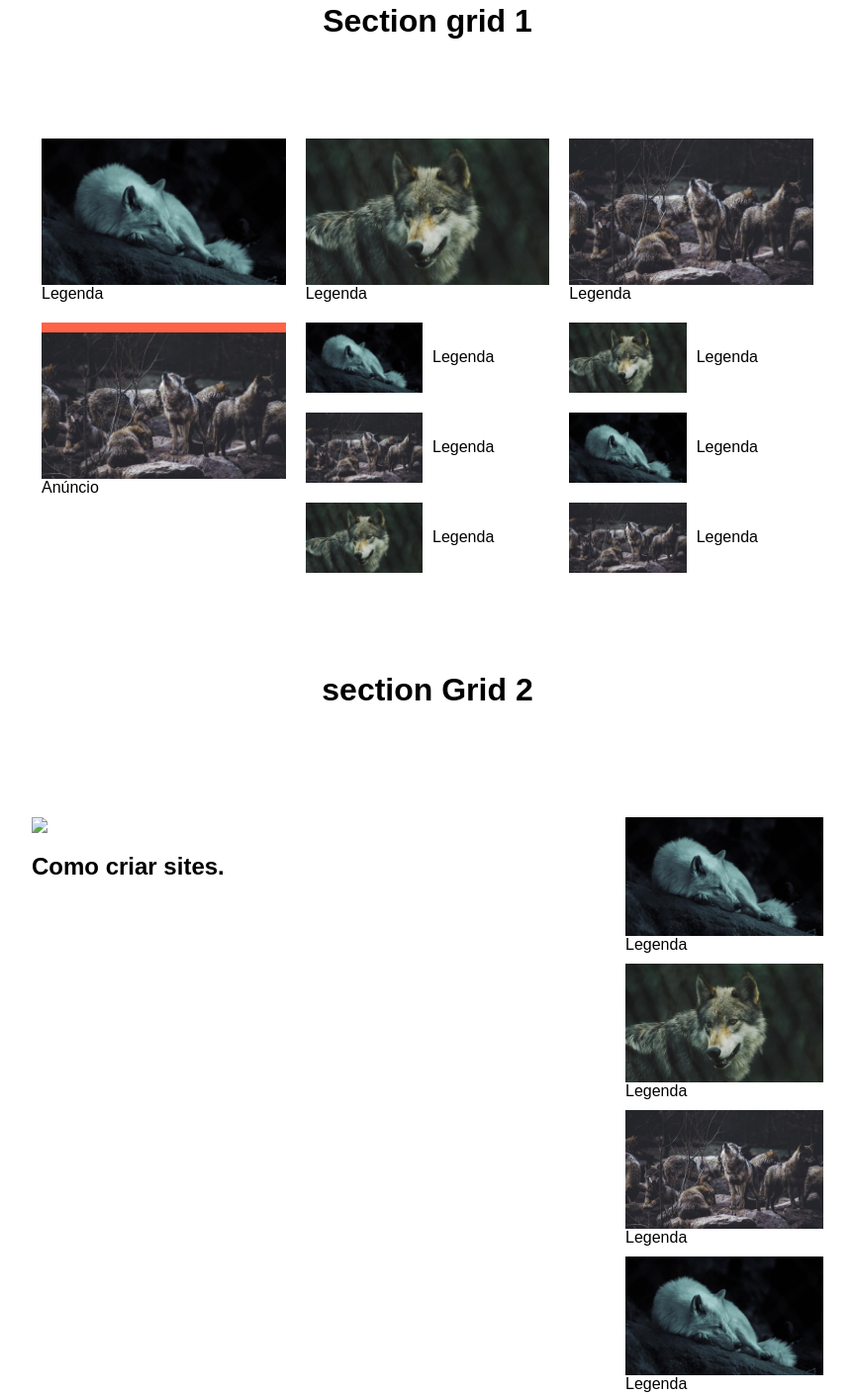
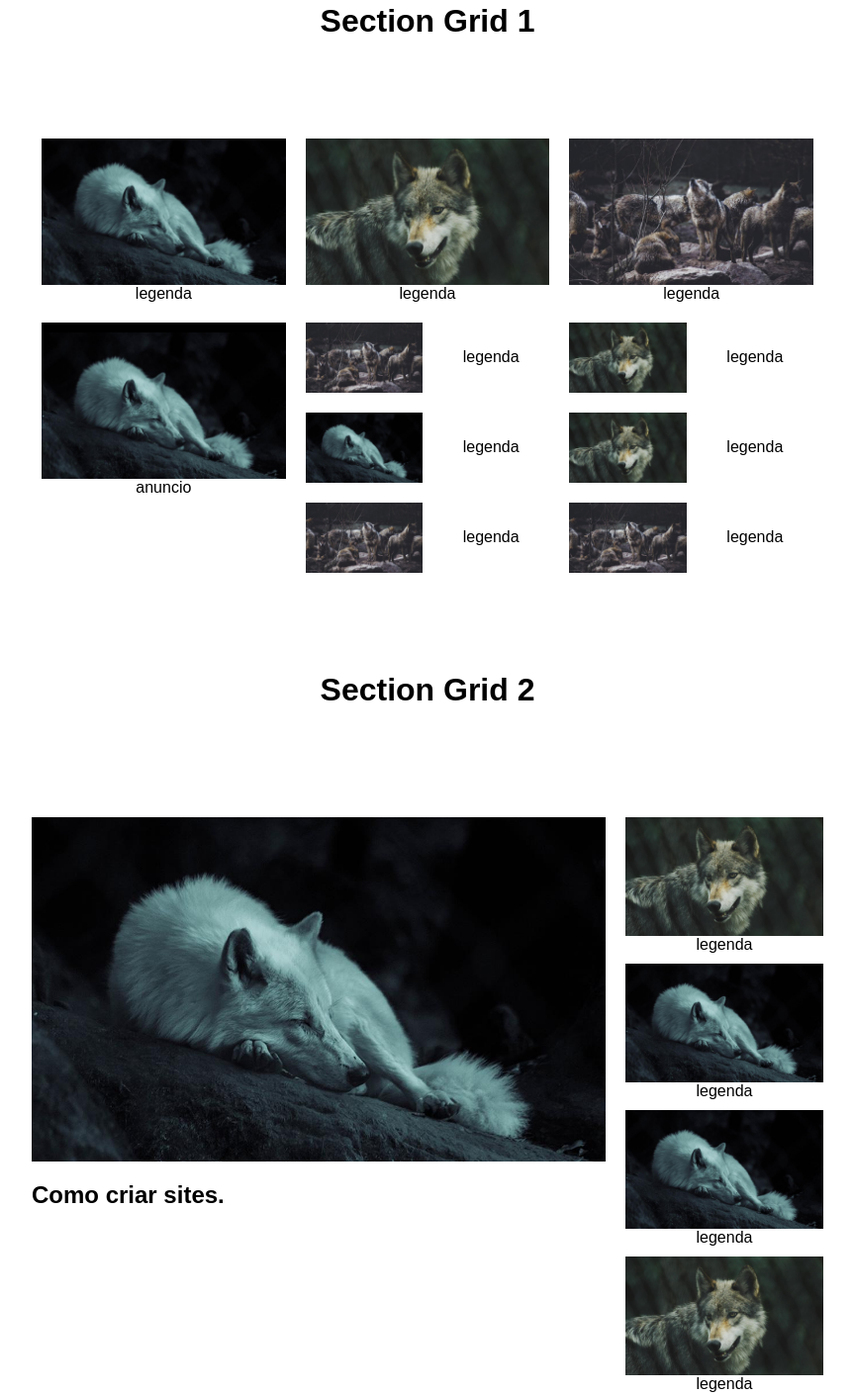
Before and after one commit to Kaioarrud/Flexbox, a plain HTML site: page Css e grid/index.html in a window 1280 px wide. Shown: the part 784-2195 px from the top of the page at 99% size, without its empty margins (208-1071 px from the left). Drawn offline with Linux system fonts and the light colour scheme.

Commit message:
fiz do zero

```diff
--- a/Css e grid/index.html
+++ b/Css e grid/index.html
@@ -3,7 +3,7 @@
 <head>
     <meta charset="UTF-8">
     <meta name="viewport" content="width=device-width, initial-scale=1.0">
-    <title>css e grid</title>
+    <title>css e Grid</title>
     <link rel="stylesheet" href="style.css">
 </head>
 <body>
@@ -12,127 +12,125 @@
         <nav>
             <ul class="menu">
                 <li><a href="#">Sobre</a></li>
-                <li><a href="#">Produtos</a></li>
+                <li><a href="#">Produto</a></li>
                 <li><a href="#">Contato</a></li>
             </ul>
         </nav>
     </header>
 
-    <h1>Section flexbox</h1>
+        <h1>Section Flexbox</h1>
 
         <section class="flex">
             <div>
-            <img src="../Css e grid/img/lobo1.jpg">
-            <p>Legenda</p>
+                <img src="img/lobo1.jpg" >
+                <p>legenda</p>
             </div>
             <div>
-            <img src="../Css e grid/img/lobo2.jpg">
-            <p>Legenda</p>
+                <img src="img/lobo2.jpg">
+                <p>legenda</p>
             </div>
             <div>
-            <img src="../Css e grid/img/lobo3.jpg">
-            <p>Legenda</p>
+                <img src="img/lobo3.jpg">
+                <p>legenda</p>
             </div>
             <div>
-            <img src="../Css e grid/img/lobo2.jpg">
-            <p>Legenda</p>
+                <img src="img/lobo1.jpg" >
+                <p>legenda</p>
             </div>
             <div>
-            <img src="../Css e grid/img/lobo1.jpg">
-            <p>Legenda</p>
+                <img src="img/lobo2.jpg">
+                <p>legenda</p>
             </div>
             <div>
-            <img src="../Css e grid/img/lobo3.jpg">
+                <img src="img/lobo3.jpg">
+                <p>legenda</p>
+            </div>
+        </section>
+        <h1>Section Grid 1</h1>
+        <section class="grid1">
+            <div>
+                <img src="img/lobo1.jpg">
+                <p>legenda</p>
+            </div>
+            <div>
+                <img src="img/lobo2.jpg">
+                <p>legenda</p>
+            </div>
+            <div>
+                <img src="img/lobo3.jpg">
+                <p>legenda</p>
+            </div>
+            <div>
+                <img src="img/lobo3.jpg">
+                <p>legenda</p>
+            </div>
+            <div>
+                <img src="img/lobo2.jpg">
+                <p>legenda</p>
+            </div>
+            <div>
+                <img src="img/lobo1.jpg">
+                <p>legenda</p>
+            </div>
+            <div>
+                <img src="img/lobo2.jpg">
+                <p>legenda</p>
+            </div>
+            <div>
+                <img src="img/lobo3.jpg">
+                <p>legenda</p>
+            </div>
+            <div>
+                <img src="img/lobo3.jpg">
+                <p>legenda</p>
+            </div>
+            <div class="anuncio">
+                <img src="img/lobo1.jpg">
+                <p>anuncio</p>
             </div>
         </section>
 
-    <h1>Section grid 1</h1>
-
-    <section class="grid1">
-        <div>
-            <img src="../Css e grid/img/lobo1.jpg">
-            <p>Legenda</p>
-        </div>
-        <div>
-            <img src="../Css e grid/img/lobo2.jpg">
-            <p>Legenda</p>
-        </div>
-        <div>
-            <img src="../Css e grid/img/lobo3.jpg">
-            <p>Legenda</p>
-        </div>
-        <div>
-            <img src="../Css e grid/img/lobo1.jpg">
-            <p>Legenda</p>
-        </div>
-        <div>
-            <img src="../Css e grid/img/lobo2.jpg">
-            <p>Legenda</p>
-        </div>
-        <div>
-            <img src="../Css e grid/img/lobo3.jpg">
-            <p>Legenda</p>
-        </div>
-        <div>
-            <img src="../Css e grid/img/lobo1.jpg">
-            <p>Legenda</p>
-        </div>
-        <div>
-            <img src="../Css e grid/img/lobo2.jpg">
-            <p>Legenda</p>
-        </div>
-        <div>
-            <img src="../Css e grid/img/lobo3.jpg">
-            <p>Legenda</p>
-        </div>
-        <div class="Anúncio">
-            <img src="../Css e grid/img/lobo3.jpg">
-            <p>Anúncio</p>
-        </div>
-    </section>
-
-    <h1>section Grid 2 </h1>
+        <h1>Section Grid 2</h1>
 
         <section class="grid2">
-
             <div class="video">
-            <img src=".//img/lobo1.jpg">
+                <img src="img/lobo1.jpg">
                 <h2>Como criar sites.</h2>
             </div>
             <div class="sidebar">
                 <div>
-                <img src="../Css e grid/img/lobo1.jpg">
-                <p>Legenda</p>
+                    <img src="img/lobo2.jpg">
+                    <p>legenda</p>
                 </div>
                 <div>
-                <img src="../Css e grid/img/lobo2.jpg">
-                <p>Legenda</p>
+                    <img src="img/lobo1.jpg">
+                    <p>legenda</p>
                 </div>
                 <div>
-                <img src="../Css e grid/img/lobo3.jpg">
-                <p>Legenda</p>
+                    <img src="img/lobo1.jpg">
+                    <p>legenda</p>
                 </div>
                 <div>
-                <img src="../Css e grid/img/lobo1.jpg">
-                <p>Legenda</p>
+                    <img src="img/lobo2.jpg">
+                    <p>legenda</p>
                 </div>
             </div>
         </section>
 
-        <h1>section grid 3</h1>
+        <h1>Section Grid3</h1>
 
         <section class="grid3">
             <div class="grid3-item">
-                <img src="../Css e grid/img/lobo4.jpg">
-                <p>Legenda</p>
+                <img src="img/lobo4.jpg">
+                <p>legenda</p>
             </div>
-            <div class="grid3-item">
-                <img src="../Css e grid/img/lobo1.jpg">
-                <p>Legenda</p>
+            <div class="grid3-item" >
+                <img src="img/lobo1.jpg">
+                <p>legenda</p>
             </div>
-            <div class="grid3-item">
-                <img src="../Css e grid/img/lobo2.jpg">
-                <p>Legenda</p>
+            <div class="grid3-item" >
+               <img src="img/lobo2.jpg">
+               <p>legenda</p>
             </div>
         </section>
 </body>
--- a/Css e grid/style.css
+++ b/Css e grid/style.css
@@ -1,53 +1,49 @@
-@charset "UTF-8";
+@charset "UFT-8";
 
 body, ul, li, p {
     margin: 0px;
     padding: 0px;
     list-style: none;
-    font-size: 1,2em;
     font-family: arial;
 }
 body {
     margin-bottom: 100px;
 }
-
 h1 {
     text-align: center;
     margin: 100px;
 }
-
 img {
     max-width: 100%;
     display: block;
 }
-
+div img, p {
+    text-align: center;
+}
 a {
     text-decoration: none;
-    color: white;
+    color: black;
 }
-
 header {
-    background: #1A1E20;
+    background: grey;
     display: flex;
     justify-content: space-between;
     padding: 20px;
     flex-wrap: wrap;
     align-items: center;
 }
-
 .menu {
     display: flex;
 }
 .menu li {
     margin-left: 30px;
-
 }
-.menu li a {
+.menu li {
     display: block;
     padding: 10px;
 }
 
-/* css flexbox */
+/* Css flexbox */
 
 .flex {
     display: flex;
@@ -59,43 +55,47 @@ header {
     flex: 1 1 200px;
     margin: 10px;
 }
-
-/* CSS GRID 1 */
+      /* css e grid */
 
 .grid1 {
     display: grid;
     grid-template-columns: repeat(3, 1fr);
     max-width: 780px;
     margin: 0 auto;
-    grid-gap: 20px;
+    grid-gap:20px;
+
+
 }
 .grid1 > div:nth-child(n + 4) {
-   display: grid;
-   grid-template-columns: 1fr 1fr;
-   grid-gap: 10px;
-   align-items: center;
+
+    display: grid;
+    grid-template-columns: 1fr 1fr;
+    grid-gap: 10px;
+    align-items: center;
+
 }
-.grid1 >div.Anúncio {
+.grid1 > div.anuncio {
     grid-column: 1;
     grid-row: 2 / 5;
-    border-top: 10px solid tomato;
+    border-top: 10px solid ;
     display: block;
+
 }
-@media (max-width: 600px) {
+@media (max-width: 600px){
     .grid1 {
         grid-template-columns: repeat(2, 1fr);
     }
-    .grid1 > div:nth-child(n + 4) {
+    .grid1 > div:nth-child(n + 4){
         display: block;
     }
-    .grid1 > div.Anúncio {
+    .grid1 > div.anuncio {
         grid-column: auto;
         grid-row: auto;
         order: -1;
     }
 }
 
-/* CSS GRID 2 */
+          /* css grid 2 */
 
 .grid2 {
     display: grid;
@@ -109,7 +109,7 @@ header {
     margin-bottom: 10px;
 }
 @media (max-width: 600px) {
-    .grid2{
+    .grid2 {
         grid-template-columns: 1fr;
     }
     .sidebar {
@@ -118,11 +118,11 @@ header {
     }
     .sidebar > div {
         flex: 1 0 200px;
-        margin: 0 10px;
+        margin:0 10px;
     }
 }
 
-/* CSS GRID 3*/
+/* css grid 3 */
 
 .grid3 {
     display: grid;
@@ -132,6 +132,7 @@ header {
     max-width: 800px;
     padding: 10px;
 }
+
 .grid3-item:nth-child(1) {
     grid-row: 1 / 3;
 }
@@ -145,7 +146,6 @@ header {
     grid-row: 1/3;
     align-self: end;
 }
-
 .grid3-item p {
     background: rgba(0, 0, 0, 0.6);
     padding: 10px;
@@ -153,4 +153,5 @@ header {
     grid-column: 1;
     grid-row: 2;
     align-self: end;
+
 }
```
Lines whose indentation alone changed are shown as unchanged.
